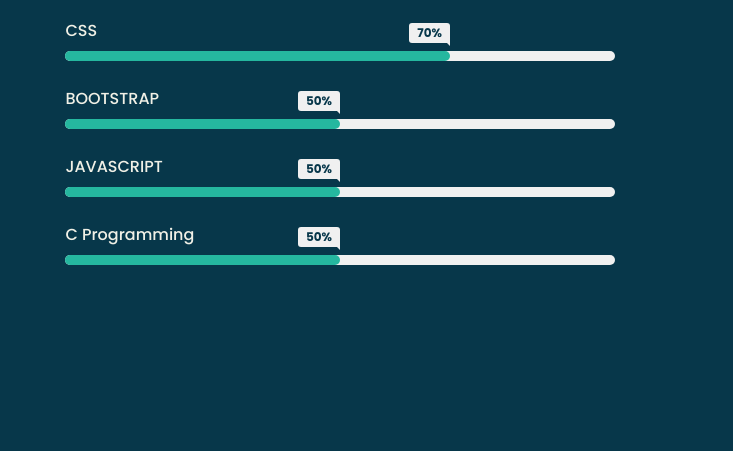
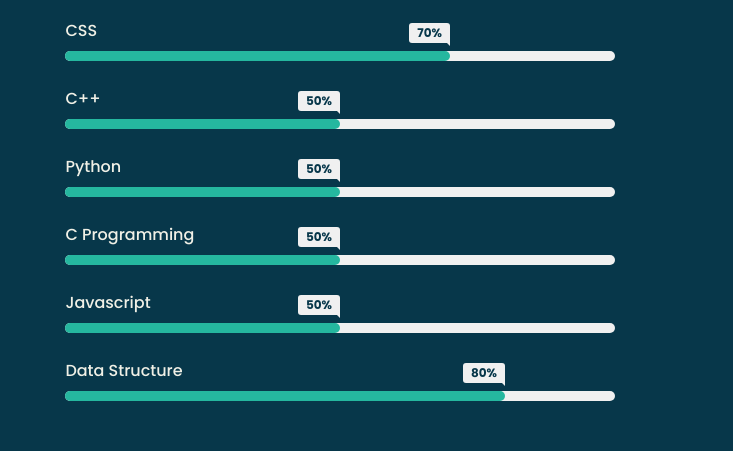
Before and after one commit to Kaif9927/portfolio3.0, a plain HTML site: page index.html in a window 1280 px wide. Shown: the part 1044-1495 px from the top of the page, 547-1280 px from the left. Drawn offline with nearby package versions, Linux system fonts and the light colour scheme.

Commit message:
Update index.html

```diff
--- a/index.html
+++ b/index.html
@@ -72,19 +72,31 @@
                   <div class="progress-line"><span class="css"></span></div>
                   <div class="bar">
                     <div class="info">
-                      <span>BOOTSTRAP</span>
+                      <span>C++</span>
                     </div>
-                    <div class="progress-line"><span class="bootstrap"></span></div>
+                    <div class="progress-line"><span class="c"></span></div>
                     <div class="bar">
                       <div class="info">
-                        <span>JAVASCRIPT</span>
+                        <span>Python</span>
                       </div>
-                      <div class="progress-line"><span class="javascript"></span></div>
+                      <div class="progress-line"><span class="c"></span></div>
                       <div class="bar">
                         <div class="info">
                           <span>C Programming</span>
                         </div>
                         <div class="progress-line"><span class="c"></span></div>
+                        <div class="bar">
+                        <div class="info">
+                          <span>Javascript</span>
+                        </div>
+                        <div class="progress-line"><span class="javascript"></span></div>
+                          </div>
+                         <div class="bar">
+                        <div class="info">
+                          <span>Data Structure</span>
+                        </div>
+                        <div class="progress-line"><span class="html"></span></div>
+                          </div>
                       </div>
                     </div>
                   </div>
```
